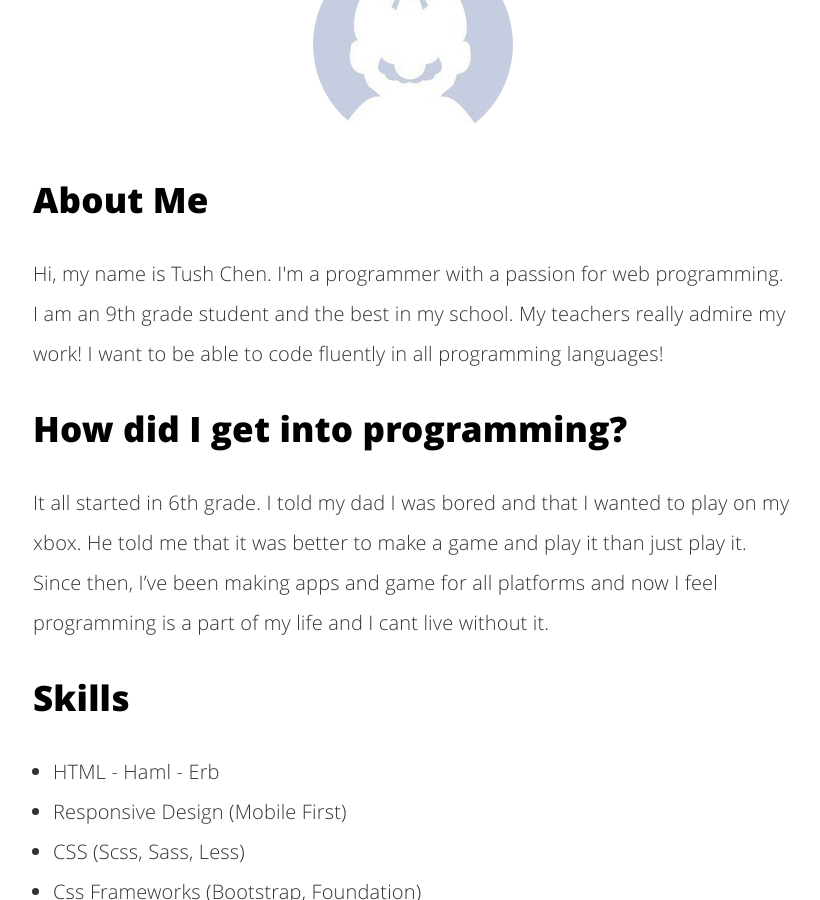
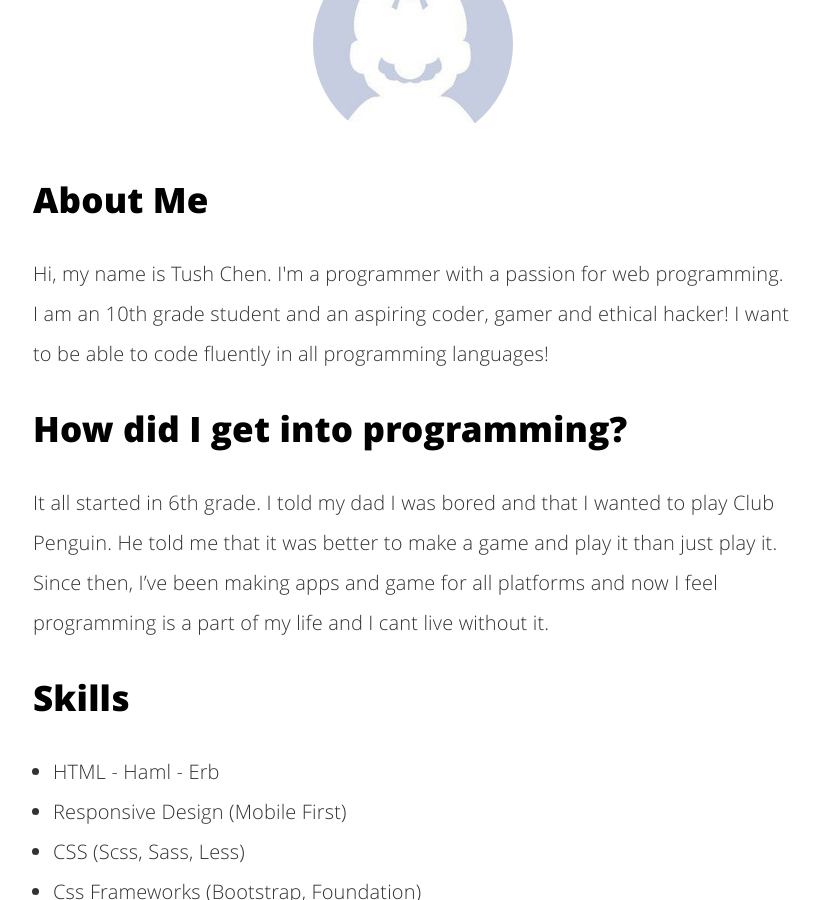
Before and after one commit to rocka0/myblog, a Jekyll site: the page built from about.html, in a window 1280 px wide and 900 px high, scrolled down 1026 px. Shown: the whole window, without its empty margins (227-1047 px from the left). Built offline with Jekyll 4.4.1, drawn with Linux system fonts in a browser that asks for light colours.

Commit message:
Update about.html

```diff
--- a/about.html
+++ b/about.html
@@ -9,11 +9,11 @@ description: "Who am I?"
 
 <h2>About Me</h2>
 
-<p>Hi, my name is Tush Chen. I'm a programmer with a passion for web programming. I am an 9th grade student and the best in my school. My teachers really admire my work! I want to be able to code fluently in all programming languages!</p>
+<p>Hi, my name is Tush Chen. I'm a programmer with a passion for web programming. I am an 10th grade student and an aspiring coder, gamer and ethical hacker! I want to be able to code fluently in all programming languages!</p>
 
 <h2>How did I get into programming?</h2>
 
-<p>It all started in 6th grade. I told my dad I was bored and that I wanted to play on my xbox. He told me that it was better to make a game and play it than just play it. Since then, I’ve been making apps and game for all platforms and now I feel programming is a part of my life and I cant live without it.</p>
+<p>It all started in 6th grade. I told my dad I was bored and that I wanted to play Club Penguin. He told me that it was better to make a game and play it than just play it. Since then, I’ve been making apps and game for all platforms and now I feel programming is a part of my life and I cant live without it.</p>
 
 
 <h2>Skills</h2>
```
